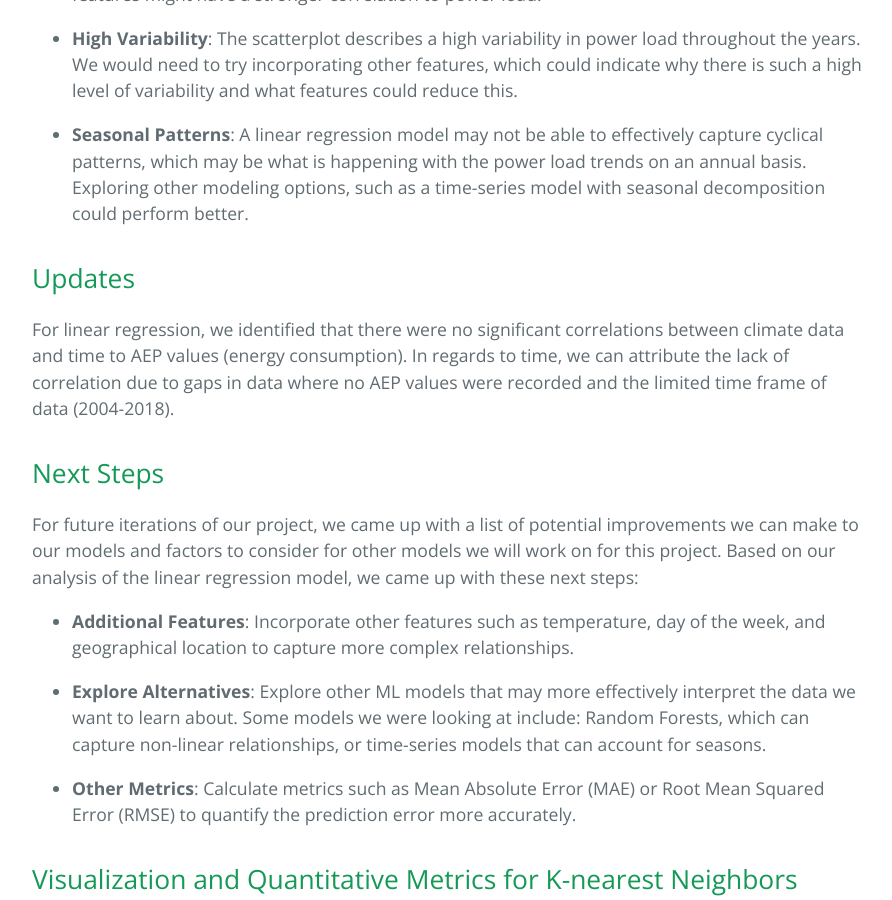
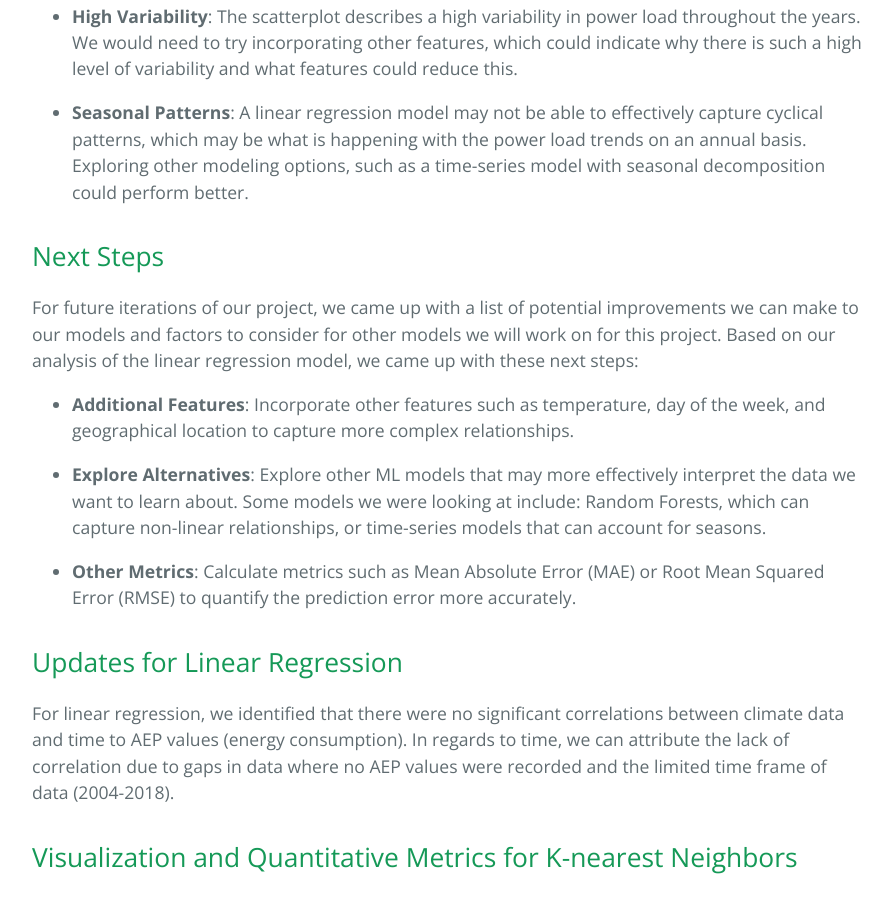
Before and after one commit to tanner-iley/4641-Eco, a Jekyll site: the page built from index.md, in a window 1280 px wide and 900 px high, scrolled down 4292 px. Shown: the whole window, without its empty margins (192-1084 px from the left). Built offline with Jekyll 4.4.1, drawn with Linux system fonts in a browser that asks for light colours; our own code applies the rules of GitHub Pages for plain Markdown files; some of the changed lines change nothing that is shown; some of the changed text lies outside the part shown.

Commit message:
Update index.md

```diff
--- a/index.md
+++ b/index.md
@@ -2,7 +2,7 @@
 layout: default
 ---
 
-# Project Proposal
+### Final Report
 
 **Author Names**: Graham Hill, Tanner Iley, Rhea Jaxon, Pranav Jothi, Justin Kamina
 
@@ -84,10 +84,6 @@
 
 - **Seasonal Patterns**: A linear regression model may not be able to effectively capture cyclical patterns, which may be what is happening with the power load trends on an annual basis. Exploring other modeling options, such as a time-series model with seasonal decomposition could perform better.
 
-## Updates
-
-For linear regression, we identified that there were no significant correlations between climate data and time to AEP values (energy consumption). In regards to time, we can attribute the lack of correlation due to gaps in data where no AEP values were recorded and the limited time frame of data (2004-2018).
-
 ## Next Steps
 
 For future iterations of our project, we came up with a list of potential improvements we can make to our models and factors to consider for other models we will work on for this project. Based on our analysis of the linear regression model, we came up with these next steps:
@@ -97,6 +93,11 @@
 - **Explore Alternatives**: Explore other ML models that may more effectively interpret the data we want to learn about. Some models we were looking at include: Random Forests, which can capture non-linear relationships, or time-series models that can account for seasons.
 
 - **Other Metrics**: Calculate metrics such as Mean Absolute Error (MAE) or Root Mean Squared Error (RMSE) to quantify the prediction error more accurately.
+
+## Updates for Linear Regression
+
+For linear regression, we identified that there were no significant correlations between climate data and time to AEP values (energy consumption). In regards to time, we can attribute the lack of correlation due to gaps in data where no AEP values were recorded and the limited time frame of data (2004-2018).
+
 
 ## Visualization and Quantitative Metrics for K-nearest Neighbors
 
@@ -124,6 +125,10 @@
 
 - **Additional Features**: Incorporate other features such as temperature, day of the week, and geographical location to capture more complex relationships.
 - **Strengthen Features**: Incorporate more accurate classifications so that there is not such a big lean to Class 1 and we can identify stronger relationships between models.
+
+## Updates for KNN
+
+For linear regression, we identified that there were no significant correlations between climate data and time to AEP values (energy consumption). In regards to time, we can attribute the lack of correlation due to gaps in data where no AEP values were recorded and the limited time frame of data (2004-2018).
 
 
 ## Implementations
```
